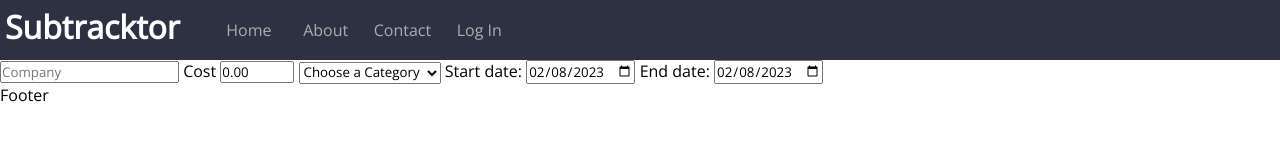
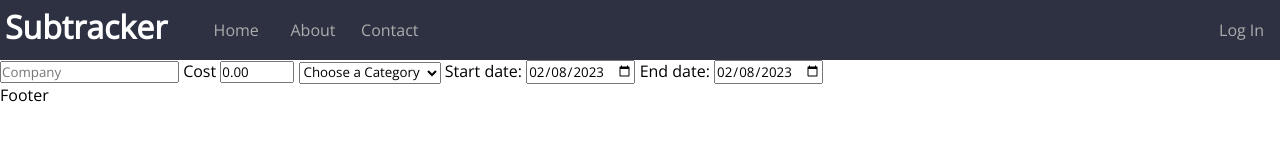
Before and after one commit to AlannaHembrow/SubscriptionWebsite, a plain HTML site: page index.html in a window 1280 px wide. Drawn offline with nearby package versions, Linux system fonts and the light colour scheme.

Commit message:
Moved login button

```diff
--- a/index.html
+++ b/index.html
@@ -10,13 +10,15 @@
 <body>
     <div class="grid">
         <header class="header">
-            <h1 class="header__h1">Subtracktor</h1>
+            <h1 class="header__h1">Subtracker</h1>
             <nav class="navbar">
                 <ul class="navbar__list">
                     <li class="navbar__list-item"><a class="nav__link" href=#>Home</a></li>
                     <li class="navbar__list-item"><a class="nav__link" href=#>About</a></li>
                     <li class="navbar__list-item"><a class="nav__link" href=#>Contact</a></li>
-                    <li class="navbar__list-item"><a class="nav__link" href=#>Log In</a></li>
+                    <div class="navbar navbar__list-right">
+                        <li class="navbar__list-item"><a class="nav__link" href=#>Log In</a></li>
+                    </div>
                 </ul>
             </nav>
         </header>
--- a/style.css
+++ b/style.css
@@ -9,7 +9,6 @@
 .navbar__list {
   display: flex;
   list-style: none;
-  justify-content: center;
 }
 
 .nav__link {
@@ -46,4 +45,11 @@
 
 .navbar {
   padding-left: 2vw;
+  width: 100%;
 }
+
+.navbar__list-right {
+  display: flex;
+  justify-content: end;
+  float: right;
+}
```
